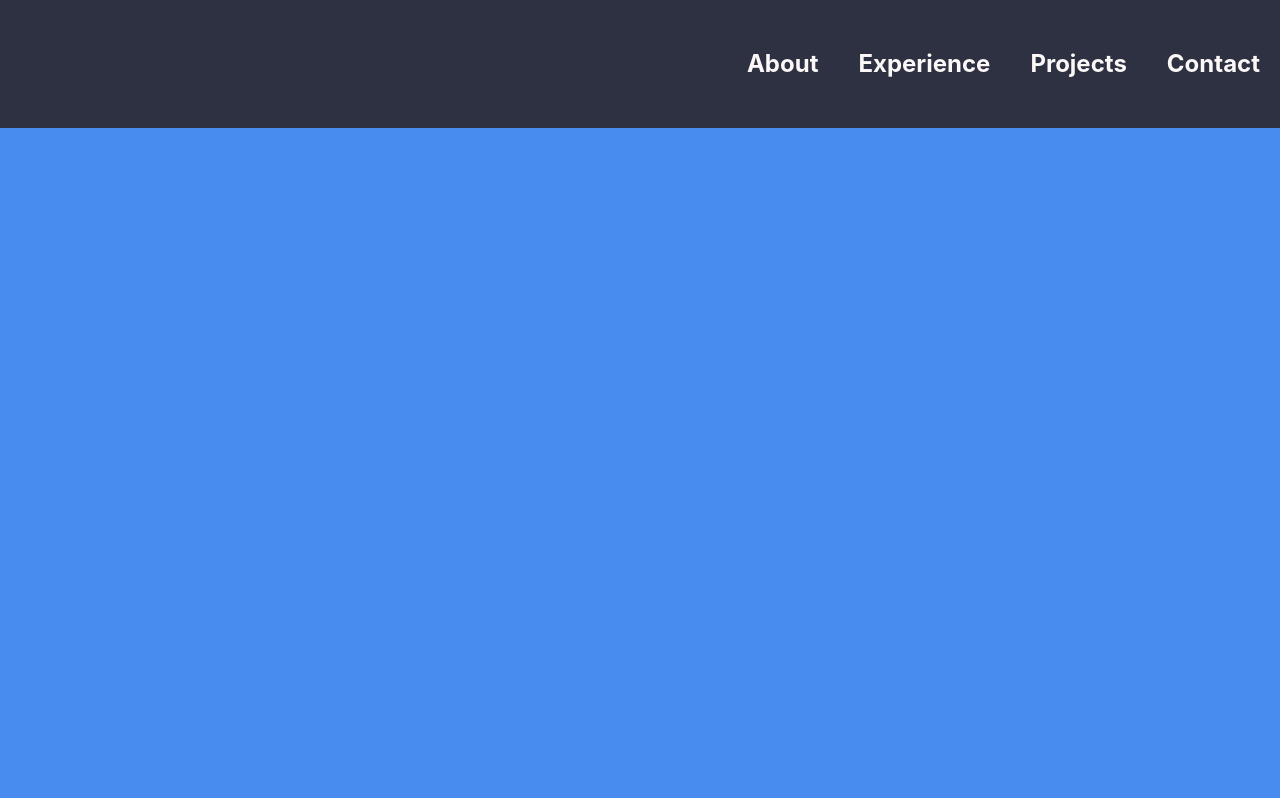
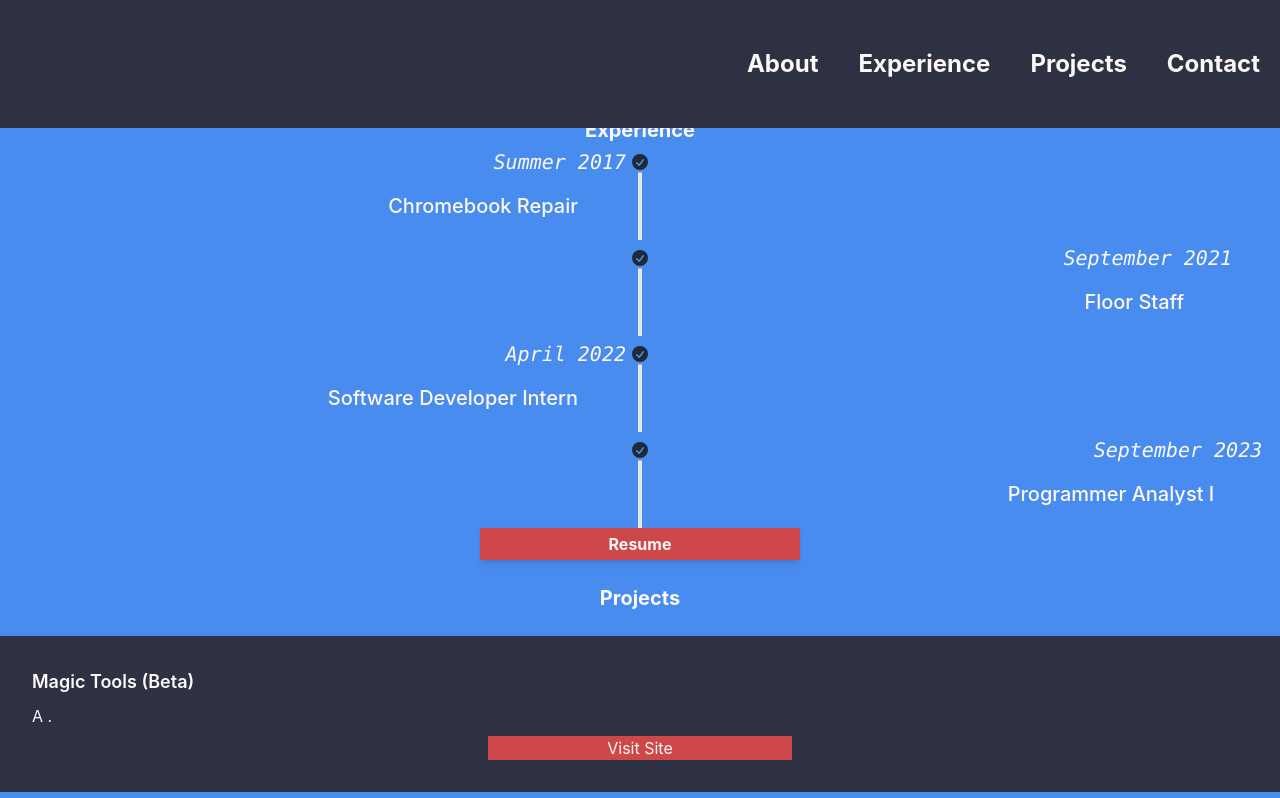
Before and after one commit to Ernest0G/portfolio, a React (Vite) app: page / in a window 1280 px wide. Shown: the top 798 px of the page. Built offline with nearby package versions, Linux system fonts and the light colour scheme.

Commit message:
Remove unused CSS and update layout styles

```diff
--- a/src/App.tsx
+++ b/src/App.tsx
@@ -1,4 +1,3 @@
-import "./App.css";
 import { About, Projects, Contact, Experience } from "./pages";
 import { NavItem } from "./components";
 
@@ -14,7 +13,7 @@ function App() {
         </ul>
       </nav>
       <br></br>
-      <main className="w-full h-fit snap-y snap-mandatory flex flex-col overflow-y-scroll">
+      <main className="w-full my-10 flex flex-col">
         <About />
         <br></br>
         <Experience />
--- a/src/pages/About.tsx
+++ b/src/pages/About.tsx
@@ -1,6 +1,6 @@
 const About = () => {
   return (
-    <div className="w-full my-10 h-screen bg-accent snap-start">
+    <div className="w-full bg-accent">
       <h1 id="About" className="text-xl font-bold text-white text-center">
         About Me
       </h1>
--- a/src/pages/Contact.tsx
+++ b/src/pages/Contact.tsx
@@ -1,6 +1,6 @@
 const Contact = () => {
   return (
-    <div className="w-full h-screen gap-3 sm:gap-10 flex flex-col justify-center items-center bg-accent snap-start">
+    <div className="w-full h-screen gap-3 sm:gap-10 flex flex-col justify-center items-center bg-accent">
       <h1 id="Contact" className="text-xl font-bold text-white text-center">
         Contact Me
       </h1>
--- a/src/pages/Experience.tsx
+++ b/src/pages/Experience.tsx
@@ -3,7 +3,7 @@ import { Jobs } from "../assets/jobs.js";
 
 const Experience = () => {
   return (
-    <div className="w-full h-screen flex flex-col items-center justify-evenly bg-accent snap-start">
+    <div className="w-full flex flex-col items-center justify-evenly">
       <h1 id="Experience" className="text-xl font-bold text-white text-center">
         Experience
       </h1>
--- a/src/pages/Projects.tsx
+++ b/src/pages/Projects.tsx
@@ -3,7 +3,7 @@ import { ProjectsList } from "../assets/projects.js";
 
 const Projects = () => {
   return (
-    <div className="w-full h-screen snap-start">
+    <div className="w-full">
       <h1 id="Projects" className="text-xl font-bold bg-accent text-white text-center">
         Projects
       </h1>
```
Also changed, not shown: src/App.css (deleted).
